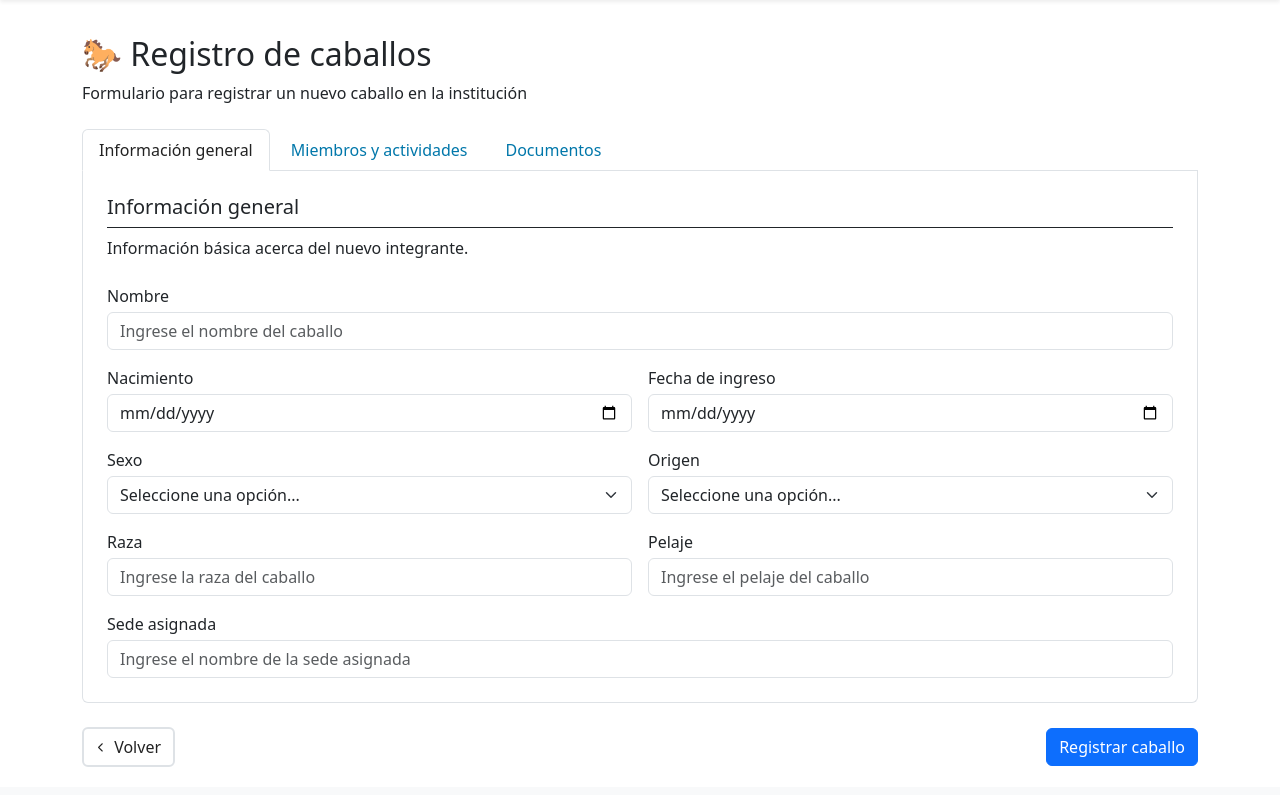
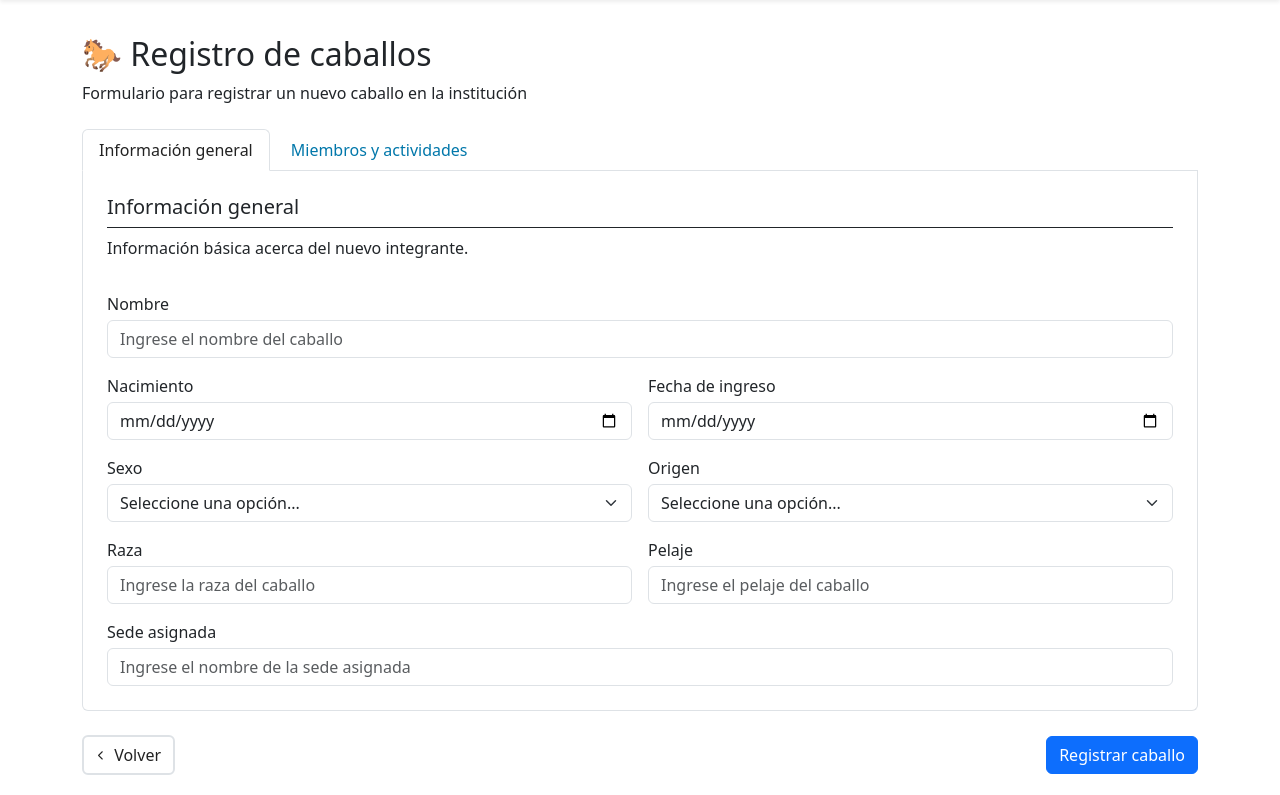
Before and after one commit to EzequielReale/Proyecto-De-Software-2024-CEDICA, a Flask app: page /ecuestre/create in a window 1280 px wide. Shown: the part 60-855 px from the top of the page. Before the commit the page ends 827 px from the top, so only its background shows below. Run offline with Flask 3, Linux system fonts and the light colour scheme; the visitor is signed in with stand-in values (Sample User, id 1); some libraries are stand-ins or nearby versions.

Commit message:
Stash aplicado

```diff
--- a/admin/src/web/templates/ecuestre/create.html
+++ b/admin/src/web/templates/ecuestre/create.html
@@ -77,7 +77,7 @@
 <div class="container">
     <h2>🐎 Registro de caballos</h2>
     <p>Formulario para registrar un nuevo caballo en la institución</p>
-    <form action="{{ url_for('registro_pagos.create') }}" method="POST">
+    <form action="{{ url_for('ecuestre.create') }}" method="POST">
         <ul id="form-tabs" class="mt-4 nav nav-tabs gap-1">
             <li class="nav-item">
                 <a role="button" class="nav-link active" aria-current="page" onclick="changePage(0)">Información
@@ -86,15 +86,12 @@
             <li class="nav-item">
                 <a role="button" class="nav-link" onclick="changePage(1)">Miembros y actividades</a>
             </li>
-            <li class="nav-item">
-                <a role="button" class="nav-link" onclick="changePage(2)">Documentos</a>
-            </li>
         </ul>
         <div class="d-flex flex-column gap-3 p-4 border border-top-0 rounded-bottom">
             <section class="d-flex flex-column gap-3">
                 <div>
                     <h5 class="border-bottom border-dark pb-2">Información general</h5>
-                    <p class="mt-0 mb-2">
+                    <p class="mt-0 mb-3">
                         Información básica acerca del nuevo integrante.
                     </p>
                 </div>
@@ -216,7 +213,7 @@
                     <thead>
                         <tr>
                             <th>Tipo</th>
-                            <th>URL / Documento</th>
+                            <th>Documento</th>
                             <th>Acciones</th>
                         </tr>
                     </thead>
@@ -226,7 +223,8 @@
                         </tr>
                     </tbody>
                 </table>
-                <div class="mt-2 d-flex flex-row gap-2 justify-content-end w-100">
+                <!--
+                    <div class="d-flex flex-row gap-2 justify-content-end w-100">
                         <button type="button" class="btn btn-outline-success" data-bs-toggle="modal"
                             data-bs-target="#modal-attach-url">
                             <i style="transform: scale(0.8);" class="me-1 fa fa-link"></i>
@@ -238,6 +236,7 @@
                             Subir archivo
                         </button>
                     </div>
+                -->
             </section>
 
             <div class="modal fade" id="modal-activities" tabindex="-1" aria-hidden="true">
@@ -280,12 +279,12 @@
                 <div class="modal-dialog modal-dialog-centered modal-dialog-scrollable">
                     <div class="modal-content">
                         <div class="modal-header">
-                            <h1 class="modal-title fs-5 fw-bolder text-uppercase" id="exampleModalLabel">Agregar
+                            <h1 class="modal-title fs-5 fw-bolder text-uppercase" id="exampleModalLabel">Asignar
                                 conductor</h1>
                             <button type="button" class="btn-close" data-bs-dismiss="modal" aria-label="Close"></button>
                         </div>
                         <div class="modal-body">
-                            <select class="form-select" name="driver" id="driver-select" required>
+                            <select class="form-select" id="driver-select">
                                 <option value="" selected>Seleccione un conductor...</option>
                                 {% if drivers %}
                                 {% for driver in drivers %}
@@ -293,7 +292,7 @@
                                 {% endfor %}
                                 {% endif %}
                             </select>
-                            <p class="form-text mt-2 mb-0">Seleccione un conductor para asignarle al caballo.</p>
+                            <p class="form-text mt-2 mb-0">Seleccione un conductor para asignar al caballo.</p>
                         </div>
                         <div class="modal-footer">
                             <button type="button" class="btn btn-secondary" data-bs-dismiss="modal">Cerrar</button>
@@ -309,12 +308,12 @@
                 <div class="modal-dialog modal-dialog-centered modal-dialog-scrollable">
                     <div class="modal-content">
                         <div class="modal-header">
-                            <h1 class="modal-title fs-5 fw-bolder text-uppercase" id="exampleModalLabel">Agregar
+                            <h1 class="modal-title fs-5 fw-bolder text-uppercase" id="exampleModalLabel">Asignar
                                 entrenador</h1>
                             <button type="button" class="btn-close" data-bs-dismiss="modal" aria-label="Close"></button>
                         </div>
                         <div class="modal-body">
-                            <select class="form-select" name="trainer" id="trainer-select" required>
+                            <select class="form-select" id="trainer-select">
                                 <option value="" selected>Seleccione un entrenador...</option>
                                 <option value="1">Entrenador ejemplo 1</option>
                                 {% if trainers %}
@@ -323,7 +322,7 @@
                                 {% endfor %}
                                 {% endif %}
                             </select>
-                            <p class="form-text mt-2 mb-0">Seleccione un entrenador para asignarle al caballo.</p>
+                            <p class="form-text mt-2 mb-0">Seleccione un entrenador para asignar al caballo.</p>
                         </div>
                         <div class="modal-footer">
                             <button type="button" class="btn btn-secondary" data-bs-dismiss="modal">Cerrar</button>
@@ -334,7 +333,7 @@
                 </div>
             </div>
 
-            <!-- Modal para subir archivos -->
+            <!--
                 <div class="modal fade" id="modal-upload-file" tabindex="-1" aria-hidden="true">
                     <div class="modal-dialog modal-dialog-centered modal-dialog-scrollable">
                         <div class="modal-content">
@@ -371,7 +370,6 @@
                     </div>
                 </div>
 
-            <!-- Modal para enlazar URLs -->
                 <div class="modal fade" id="modal-attach-url" tabindex="-1" aria-hidden="true">
                     <div class="modal-dialog modal-dialog-centered modal-dialog-scrollable">
                         <div class="modal-content">
@@ -407,12 +405,13 @@
                         </div>
                     </div>
                 </div>
+            -->
 
             <!-- Campo oculto para enviar las actividades seleccionadas al form -->
             <input type="hidden" name="selected_activities" id="selected-activities-input">
 
             <!-- Campo oculto para enviar los miembros seleccionadas al form -->
-            <input type="hidden" id="assigned-members-input" name="assigned_members">
+            <input type="hidden" name="assigned_members" id="assigned-members-input">
 
         </div>
         <div class="d-flex flex-row align-items-center justify-content-between w-100 mt-4">
@@ -438,8 +437,6 @@
     const selectedActivities = [];
     // Lista de miembros asignados
     const assignedMembers = [];
-    // Lista de documentos adjuntos
-    const attachedFiles = [];
 
     // Función para alternar la clase 'selected' en los elementos de la lista de actividades
     function toggleSelected(prefix, id) {
@@ -477,11 +474,12 @@
         });
     }
 
-    // Evento para actualizar el campo oculto antes de enviar el formulario
+    // Evento para actualizar los campos ocultos antes de enviar el formulario
     document.getElementById('horse-form').addEventListener('submit', function (event) {
-        // Update hidden fields before submitting
         document.getElementById('selected-activities-input').value = JSON.stringify(selectedActivities);
         document.getElementById('assigned-members-input').value = JSON.stringify(assignedMembers);
+
+        console.log('que onda')
     });
 
     // Función para validar URL
@@ -493,124 +491,6 @@
         catch (_) {
             return false;
         }
-    }
-
-    // Función para subir archivo
-    function uploadFile() {
-        const fileType = document.getElementById('file-type').value;
-        const fileInput = document.getElementById('file-upload');
-        const file = fileInput.files[0];
-
-        if (!fileType || fileType === 'Seleccione una opción...') {
-            alert('Por favor, seleccione un tipo de documentación.');
-            return;
-        }
-
-        if (!file) {
-            alert('Por favor, seleccione un archivo para subir.');
-            return;
-        }
-
-        // Lógica para cargar archivos a Minio
-        const formData = new FormData();
-        formData.append('file', file);
-        formData.append('fileType', fileType);
-
-        fetch('/ecuestre/upload', {
-            method: 'POST',
-            body: formData
-        })
-            .then(response => response.json())
-            .then(data => {
-                if (data.success) {
-                    const filePath = data.filePath; // Ruta del archivo devuelta por el servidor
-
-                    // Cerrar el modal
-                    const modalCloseButton = document.querySelector('#modal-upload-file .btn-close');
-                    modalCloseButton.click();
-
-                    // Agregar el archivo a la lista de documentos adjuntos
-                    attachedFiles.push({ type: fileType, path: filePath, name: file.name });
-
-                    // Actualizar la tabla de documentos
-                    updateDocumentsTable();
-
-                    console.log(data)
-                    console.log(attachedFiles)
-                } else {
-                    alert('Error al subir el archivo.');
-                }
-            })
-            .catch(error => {
-                console.error('Error:', error);
-                alert('Error al subir el archivo.');
-            });
-    }
-
-    // Función para adjuntar URL
-    function attachUrl() {
-        const urlType = document.getElementById('url-type').value;
-        const documentUrl = document.getElementById('document-url').value;
-
-        if (!urlType || urlType === 'Seleccione una opción...') {
-            alert('Por favor, seleccione un tipo de documentación.');
-            return;
-        }
-
-        if (!documentUrl) {
-            alert('Por favor, ingrese una URL.');
-            return;
-        }
-
-        if (!isValidUrl(documentUrl)) {
-            alert('Por favor, ingrese una URL válida.');
-            return;
-        }
-
-        // Agregar la URL a la lista de documentos adjuntos
-        attachedFiles.push({ type: urlType, url: documentUrl });
-
-        // Actualizar la tabla de documentos
-        updateDocumentsTable();
-
-        // Cerrar el modal
-        const modalCloseButton = document.querySelector('#modal-attach-url .btn-close');
-        modalCloseButton.click();
-    }
-
-    // Función para actualizar la tabla de documentos
-    function updateDocumentsTable() {
-        const tableBody = document.querySelector('#documents-table-body');
-        tableBody.innerHTML = '';
-
-        if (attachedFiles.length === 0) {
-            const noDocumentsRow = document.createElement('tr');
-            noDocumentsRow.innerHTML = `
-                <td colspan="3">Todavía no adjuntaste documentación</td>
-            `;
-            tableBody.appendChild(noDocumentsRow);
-        } else {
-            attachedFiles.forEach((file, index) => {
-                const newRow = document.createElement('tr');
-                newRow.innerHTML = `
-                    <td>${file.type}</td>
-                    <td>${file.name || file.url}</td>
-                    <td>
-                        <span class="text-danger" role="button" onclick="removeDocument(${index})">
-                            <i style="transform: scale(0.9);" class="fa fa-trash me-1"></i>
-                            Eliminar
-                        </span>
-                    </td>
-                `;
-                tableBody.appendChild(newRow);
-            });
-        }
-    }
-
-    // Función para eliminar un documento de la lista
-    function removeDocument(index) {
-        attachedFiles.splice(index, 1);
-        updateDocumentsTable();
     }
 
     // Función para agregar un miembro a la tabla
```
Lines whose indentation alone changed are shown as unchanged.
